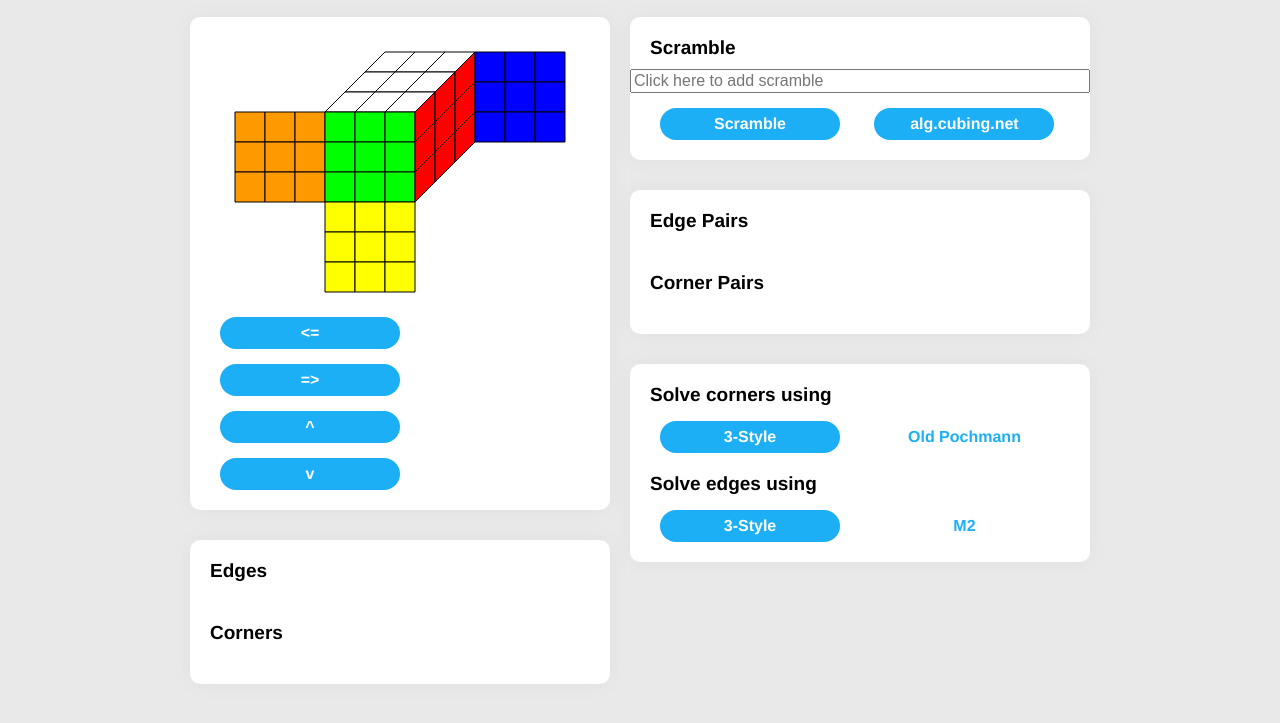
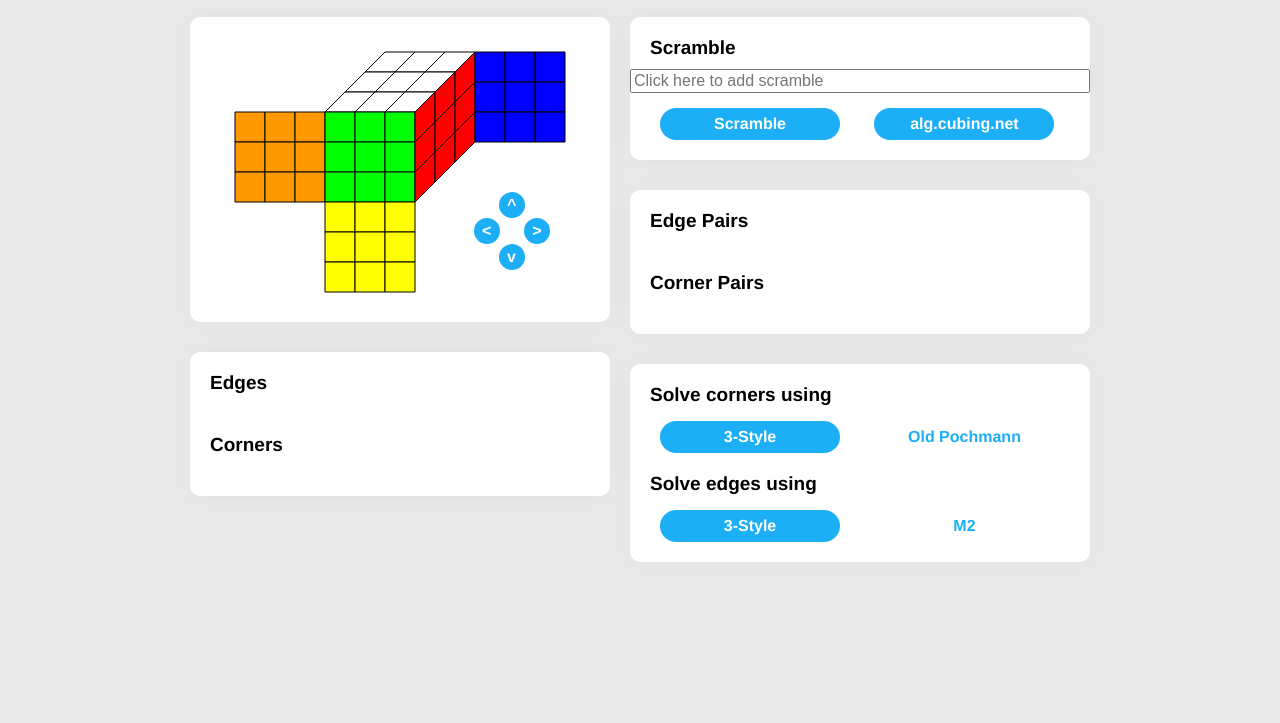
Before and after one commit to cubing/ScramBLD, a plain HTML site: page index.html in a window 1280 px wide. Shown: the part 63-786 px from the top of the page. Drawn offline with Linux system fonts and the light colour scheme.

Commit message:
Orientation control style

```diff
--- a/bld.css
+++ b/bld.css
@@ -14,7 +14,11 @@ h3 { margin:0; padding: 20 0 0 20px; color:#1caff6; font-size: 17px;}
 b { font-family: "Courier New", Courier, monospace; color:#000000; width: 20px; }
 input {width:100%; margin-top: 10px; font-size: 16px;}
 .btn { margin: 15px 0 0 30px; padding: 0; width: 140px; font-size: 16px; line-height: 16px; position: relative; display: inline-block; padding: 8px 20px; text-align: center; vertical-align: middle; cursor: pointer; border-radius: 100px; font-weight: 700; -webkit-font-smoothing: antialiased;}
+.small-btn { padding: 0; width: 10px; font-size: 16px; line-height: 10px; position: relative; display: inline-block; padding: 8px; text-align: center; vertical-align: middle; cursor: pointer; border-radius: 100px; font-weight: 700; -webkit-font-smoothing: antialiased;}
 .active-btn { background: #1caff6; color: #fff; border-color: #1caff6; }
 .inactive-btn { color: #1caff6; }
 .pressable:hover{ background: #22b5fc }
 .pressable:active{ position:relative; top:1px; }
+#orientation-controls {float: right; margin: -110px 60px 0 0;}
+#orient-y {margin-right: 20px;}
+#orient-x, #orient-x- {margin-left: 25px;}
--- a/index.html
+++ b/index.html
@@ -21,10 +21,14 @@
                     <canvas id="cube_canvas" width="350" height="260">
                         No support for HTML5 Canvas.
                     </canvas>
-                    <a id="orient-y" class="btn active-btn pressable"><=</a>
-                    <a id="orient-y-" class="btn active-btn pressable">=></a>
-                    <a id="orient-x" class="btn active-btn pressable">^</a>
-                    <a id="orient-x-" class="btn active-btn pressable">v</a>
+                    <div id="orientation-controls">
+                        <a id="orient-x" class="small-btn active-btn pressable">^</a>
+                        <br>
+                        <a id="orient-y" class="small-btn active-btn pressable"><</a>
+                        <a id="orient-y-" class="small-btn active-btn pressable">></a>
+                        <br>
+                        <a id="orient-x-" class="small-btn active-btn pressable">v</a>
+                    </div>
                 </div>
                 <div class="section">
                     <h2>Edges</h2>
```
